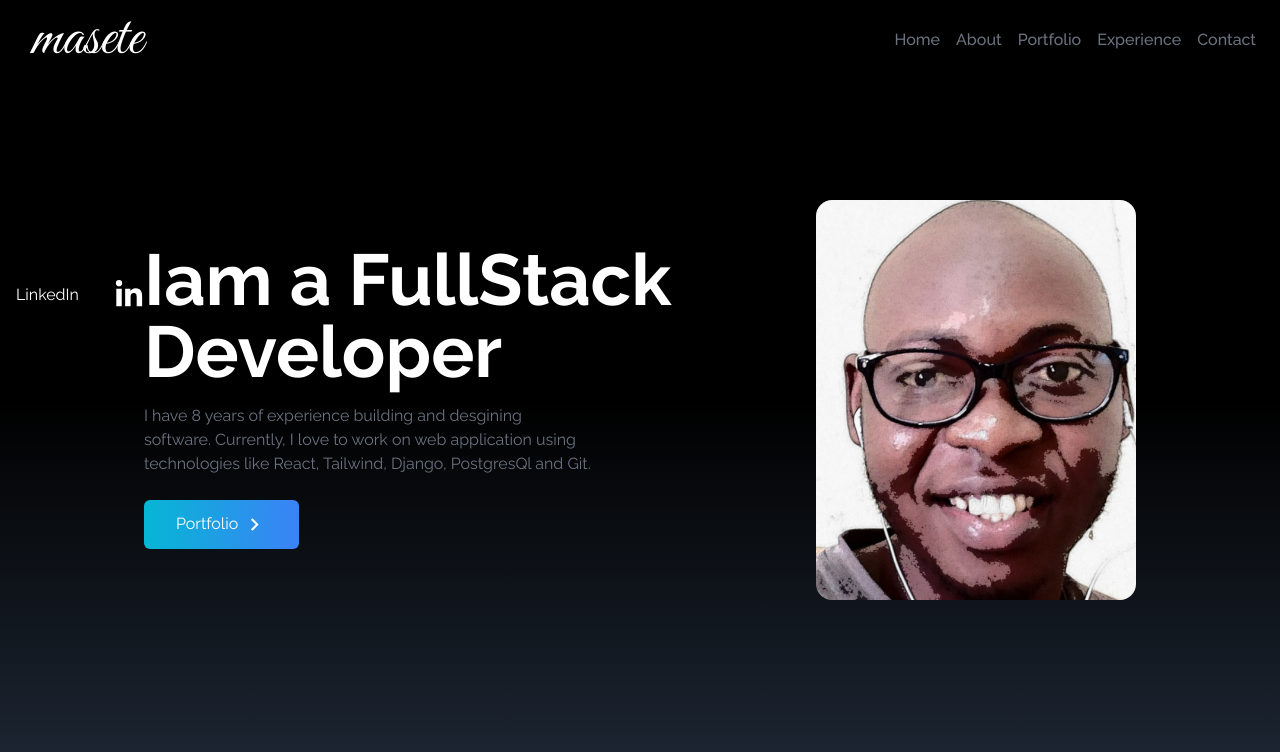
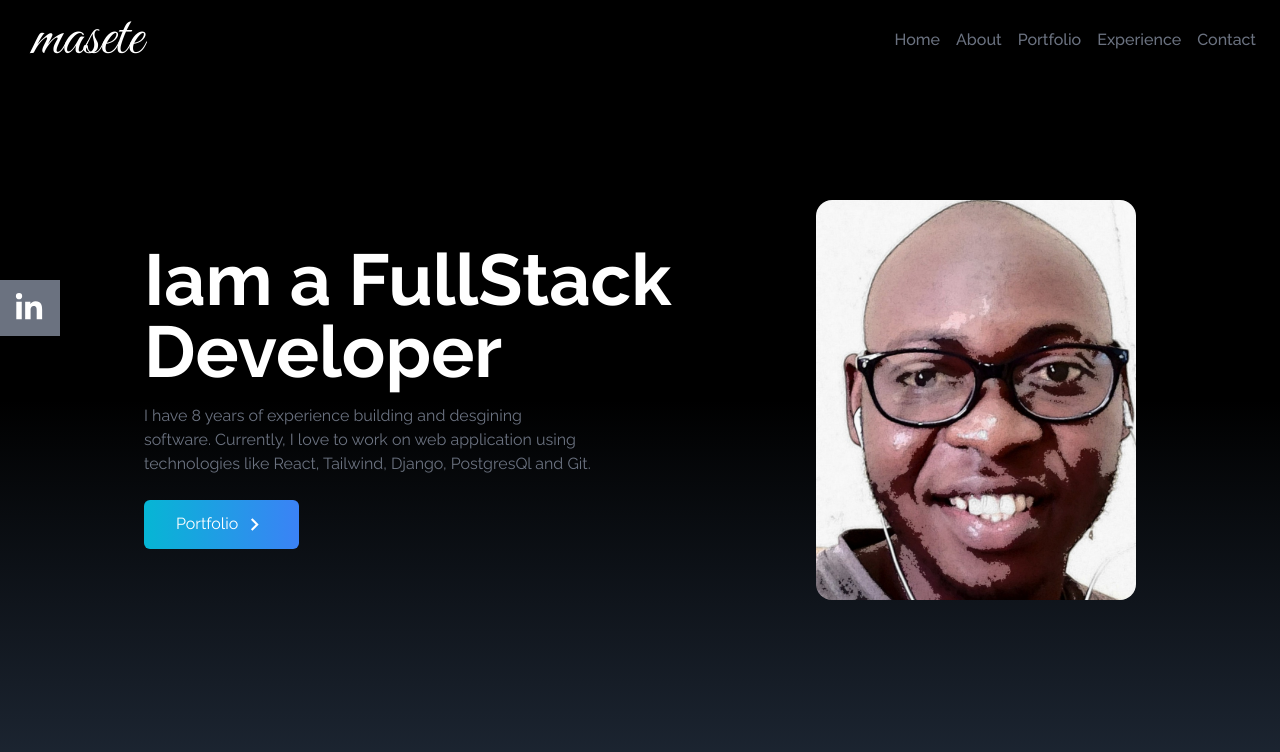
Before and after one commit to masete/turbo-goggles, a React (Create React App) app: page / in a window 1280 px wide. Shown: the top 752 px of the page. Built offline with nearby package versions, Linux system fonts and the light colour scheme.

Commit message:
feat: added hover effect on social link

```diff
--- a/src/components/SocialLinks.jsx
+++ b/src/components/SocialLinks.jsx
@@ -8,7 +8,7 @@
     <>
     <div className='flex flex-col top-[35%] fixed left-0'>
         <ul>
-            <li className='flex justify-between items-center w-40 h-1/4 px-4'>
+            <li className='flex justify-between items-center w-40 h-14 px-4 bg-gray-500 ml-[-100px] hover:ml-[-10px] hover:rounded-md bg-gray-500 duration-300'>
                 <a href='' className='flex justify-between text-white items-center w-full'>
                     <> LinkedIn <FaLinkedinIn size={30}/></>
                 </a>
```
